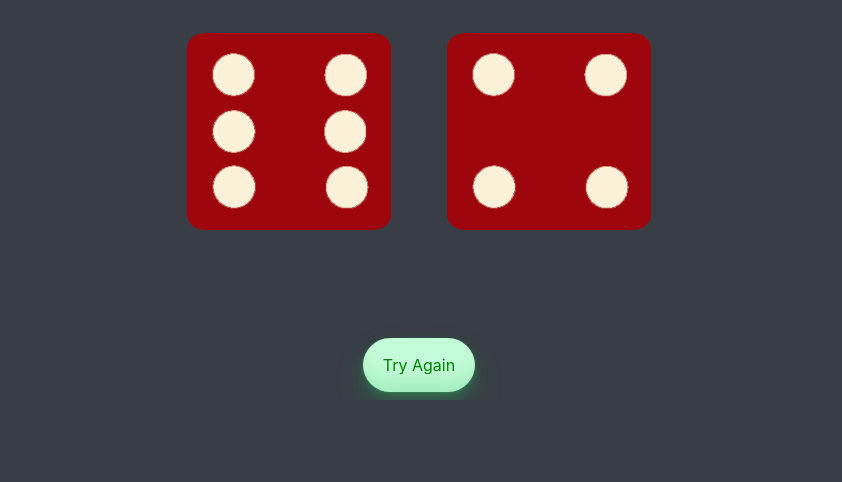
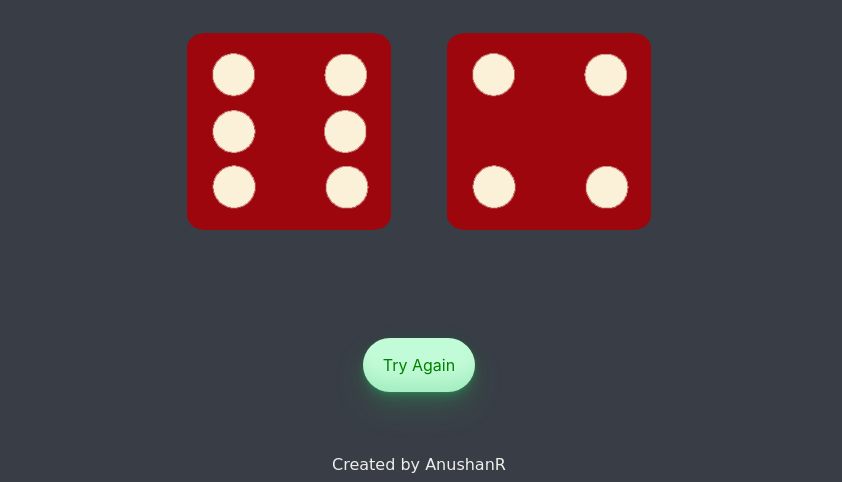
Before and after one commit to Anushan16/DiceGame, a plain HTML site: page index.html in a window 1280 px wide. Shown: the part 433-915 px from the top of the page, without its empty margins (221-1063 px from the left). Before the commit the page ends 833 px from the top, so only its background shows below. Drawn offline with Linux system fonts and the light colour scheme.

Commit message:
updated footer on app

```diff
--- a/index.html
+++ b/index.html
@@ -31,4 +31,8 @@
 
     <script src="script.js"></script>
   </body>
+
+   <footer>
+  Created by AnushanR
+  </footer>
 </html>
```
